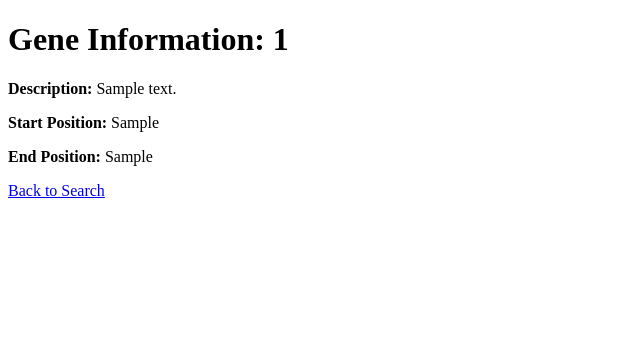
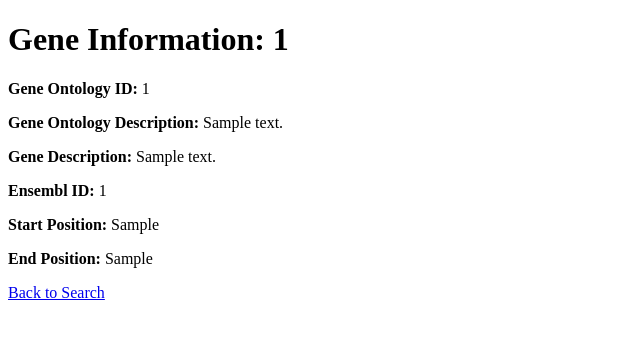
Before and after one commit to wmathus/OracularOriole, a Flask app: template templates/gene_info.html in a window 1280 px wide. Shown: the top 339 px of the page, without its empty margins (0-640 px from the left). Run offline with Flask 3, Linux system fonts and the light colour scheme; the template is opened without the code that fills it: most values are stand-ins (such as "Sample title", 1, 10 or a date in 2020).

Commit message:
Update gene_info.html

```diff
--- a/templates/gene_info.html
+++ b/templates/gene_info.html
@@ -9,13 +9,15 @@
 <body>
     <h1>Gene Information: {{ gene_info.gene_id }}</h1>
     <div>
-        <p><strong>Description:</strong> {{ gene_info.gene_description }}</p>
-        <!--<p><strong>Function:</strong> {{ gene_info.function }}</p>-->
+        <p><strong>Gene Ontology ID:</strong> {{ gene_info.go_id }}</p>
+        <p><strong>Gene Ontology Description:</strong> {{ gene_info.go_description }}</p>
+        <p><strong>Gene Description:</strong> {{ gene_info.gene_description }}</p>
+        <P><strong> Ensembl ID:</strong> {{ gene_info.ensembl_id }}</p>
         <!-- <p><strong>Chromosome:</strong> {{ gene_info.chromosome }}</p>-->
         <p><strong>Start Position:</strong> {{ gene_info.gene_start }}</p>
         <p><strong>End Position:</strong> {{ gene_info.gene_end }}</p>
         <!-- Add more fields as needed -->
     </div>
-    <a href="/search">Back to Search</a>
+    <a href="{{ url_for('search') }}">Back to Search</a>
 </body>
 </html>
```
